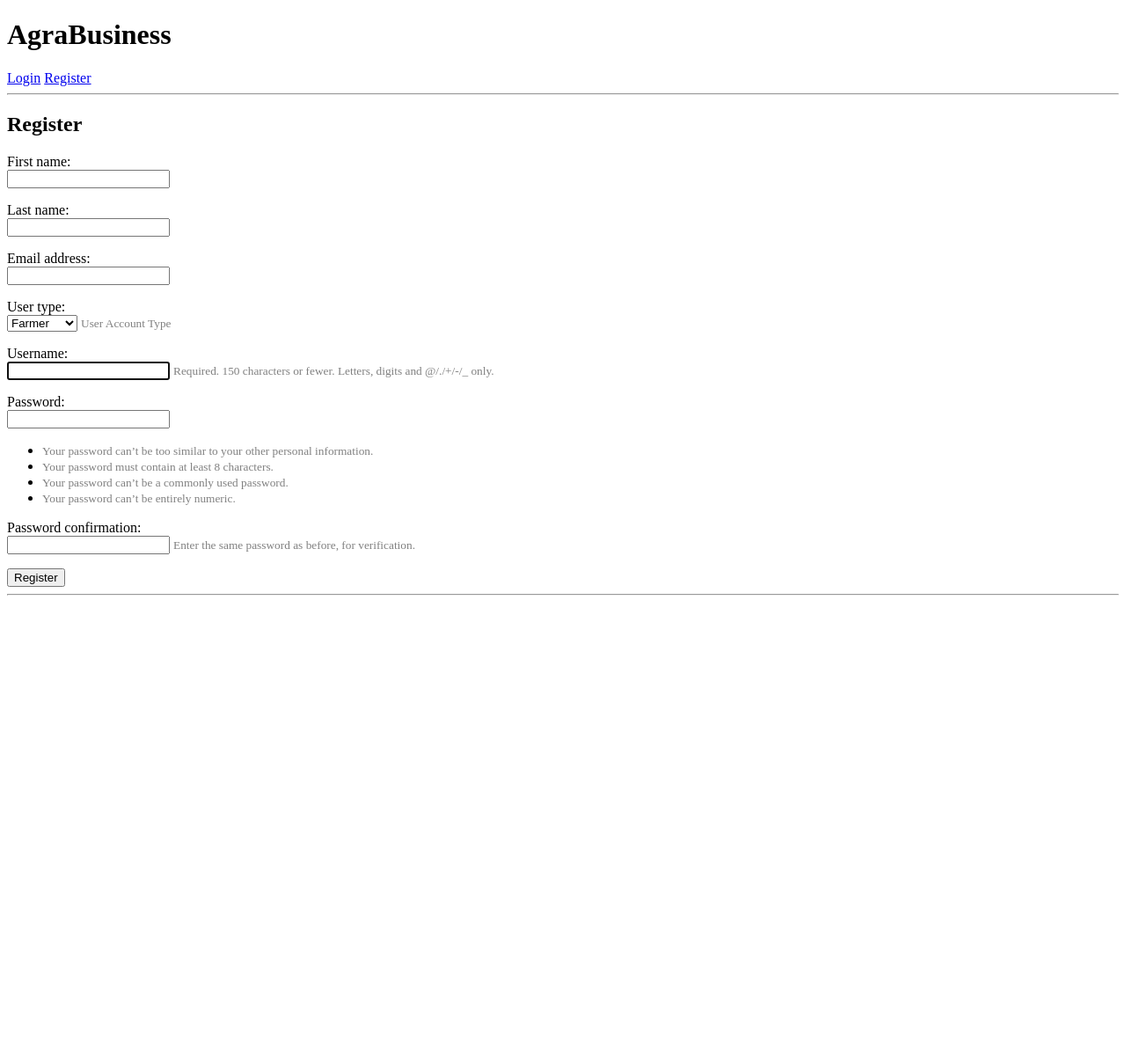
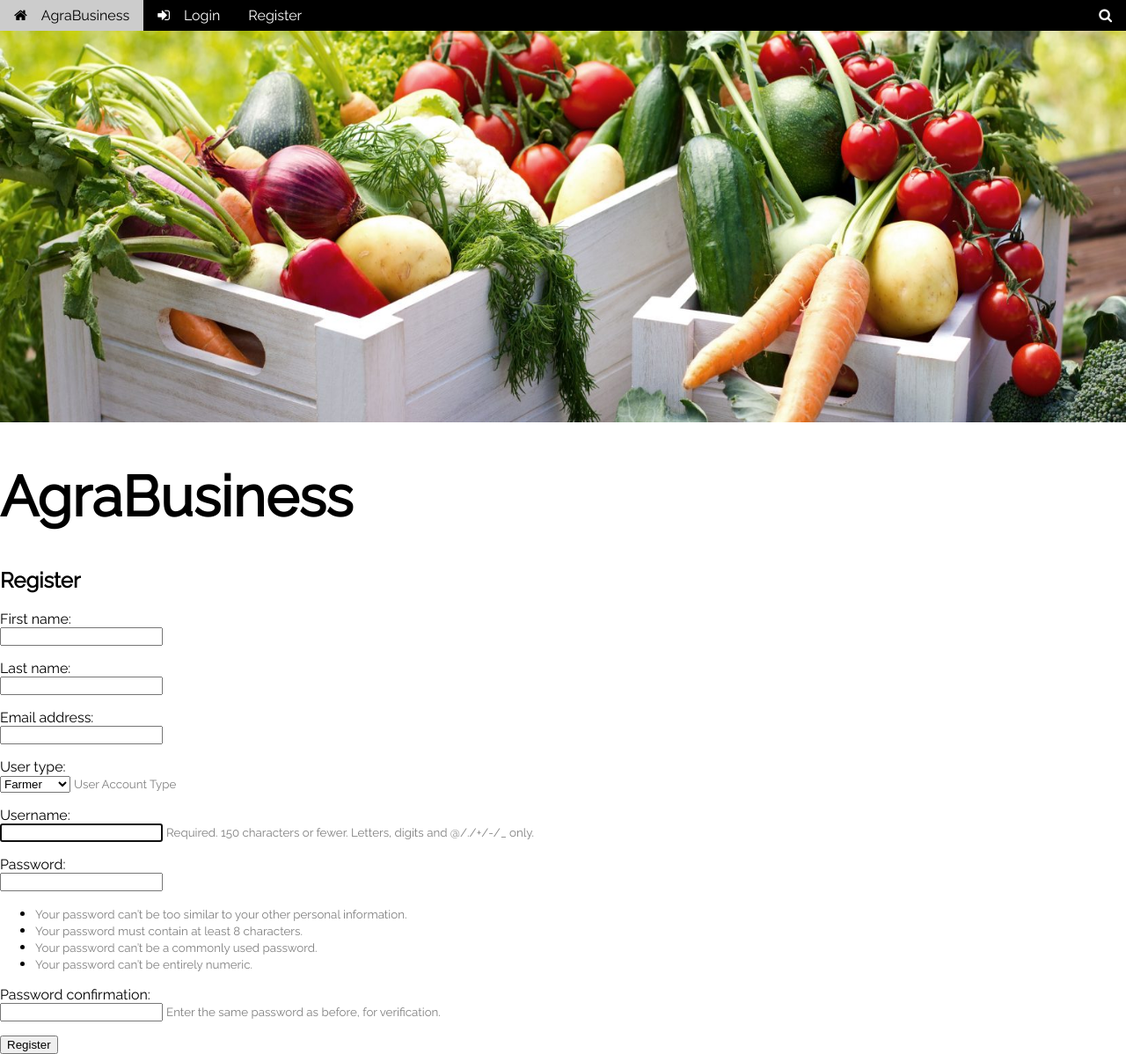
Before and after one commit to Kanaderu/AgraBusiness, a Django app: page /market/register/ in a window 1280 px wide. Shown: the whole page at 88% size. Before the commit the page ends 677 px from the top, so only its background shows below. Run offline with Django 3.2, Linux system fonts and the light colour scheme.

Commit message:
Added Initial Styling for navbar
added navbar styling

```diff
--- /dev/null
+++ b/market/static/css/style.css
@@ -0,0 +1,226 @@
+html{
+    box-sizing: border-box
+}
+*,*:before,*:after {
+    box-sizing: inherit
+}
+html {
+    -ms-text-size-adjust: 100%;
+    -webkit-text-size-adjust: 100%
+}
+body{
+    margin: 0
+}
+body, h1 {
+    font-family: "Raleway", sans-serif
+}
+
+body, html {
+    height: 100%
+}
+
+.page-background {
+    background-image: url("/static/background.jpg");
+    min-height: 100%;
+    background-position: center;
+    background-size: cover;
+}
+
+.header-img {
+    width: 100%;
+    min-height: 480px;
+    max-height:600px;
+}
+
+.black-background {color:#fff !important; background-color:#000000 !important}
+.display-container {
+    position: relative
+}
+.display-container:hover .display-hover {
+    display: block
+}
+.display-container:hover span.display-hover {
+    display: inline-block
+}
+
+.animate-opacity {
+    animation: opac 0.8s
+}
+@keyframes opac {
+    from {
+        opacity: 0
+    }
+    to {
+        opacity: 1
+    }
+}
+.animate-top {
+    position: relative;
+    animation: animatetop 0.4s
+}
+@keyframes animatetop {
+    from{
+        top: -300px;
+        opacity: 0
+    }
+    to {
+        top: 0;
+        opacity: 1
+    }
+}
+
+.jumbo {
+    font-size: 64px!important
+}
+
+/* Large desktop */
+@media (min-width: 720px) {
+    .small-nav {
+        display: none
+    }
+}
+/* Phones */
+@media (max-width: 720px) {
+    .large-nav {
+        display: none
+    }
+}
+
+/* location */
+.top,.bottom {
+    position: fixed;
+    width: 100%;
+    z-index: 1
+}
+.top {
+    top: 0
+}
+.right {
+    float: right!important
+}
+
+/* margin spacing */
+.margin {
+    margin: 16px!important
+}
+.margin-top {
+    margin-top: 16px!important
+}
+.margin-bottom {
+    margin-bottom: 16px!important
+}
+.margin-left {
+    margin-left: 16px!important
+}
+.margin-right {
+    margin-right: 16px!important
+}
+
+/* text justification */
+.left-align {
+    text-align: left!important
+}
+.right-align {
+    text-align: right!important
+}
+.justify {
+    text-align: justify!important
+}
+.center {
+    text-align: center!important
+}
+
+/* nav bar */
+.bar {
+    width: 100%;
+    overflow: hidden
+}
+.center .bar {
+    display: inline-block;
+    width: auto
+}
+.bar .bar-item {
+    padding: 8px 16px;
+    float: left;
+    width: auto;
+    border: none;
+    display: block;
+    outline: 0
+}
+.bar .dropdown-hover,.bar .dropdown-click {
+    position: static;
+    float: left
+}
+.bar .button{
+    white-space: normal
+}
+.bar-block .bar-item {
+    width: 100%;
+    display: block;
+    padding: 8px 16px;
+    text-align: left;
+    border: none;
+    white-space: normal;
+    float: none;
+    outline: 0
+}
+.bar-block.center .bar-item {
+    text-align: center
+}
+.block {
+    display: block;
+    width: 100%
+}
+.cell-row:before,.cell-row:after,.clear:after,.clear:before,.bar:before,.bar:after {
+    content: "";
+    display: table;
+    clear:both
+}
+.bar-item.mobile,.dropdown-hover.mobile,.dropdown-click.mobile {
+    text-align: center
+}
+.btn,.button {
+    border: none;
+    display: inline-block;
+    padding: 8px 16px;
+    vertical-align: middle;
+    overflow: hidden;
+    text-decoration: none;
+    color: inherit;
+    background-color: inherit;
+    text-align: center;
+    cursor: pointer;
+    white-space: nowrap
+}
+.btn,.button {
+    -webkit-touch-callout: none;
+    -webkit-user-select: none;
+    -khtml-user-select: none;
+    -moz-user-select: none;
+    -ms-user-select: none;
+    user-select: none
+}
+.disabled,.btn:disabled,.button:disabled {
+    cursor: not-allowed;
+    opacity: 0.3
+}
+.bar-block .dropdown-hover .button,.bar-block .dropdown-click .button {
+    width: 100%;
+    text-align: left;
+    padding: 8px 16px
+}
+.bar .button {
+    white-space: normal
+}
+.button:hover {
+    color: #000!important;
+    background-color: #ccc!important
+}
+.white,.hover-white:hover {
+    color: #000!important;
+    background-color: #fff!important
+}
+.teal,.hover-teal:hover {
+    color: #fff!important;
+    background-color: #009688!important
+}
--- a/market/templates/base.html
+++ b/market/templates/base.html
@@ -1,12 +1,55 @@
+{% load static %}
+
 <!DOCTYPE html>
 <html>
 <head>
+  <title>{% block title %}ArgraBusiness{% endblock %}</title>
   <meta charset="utf-8">
-  <title>{% block title %}ArgraBusiness{% endblock %}</title>
+  <link rel="stylesheet" href="{% static 'css/style.css' %}">
+  <link rel="stylesheet" href="https://cdnjs.cloudflare.com/ajax/libs/font-awesome/4.7.0/css/font-awesome.min.css">
+  <link rel="stylesheet" href="https://fonts.googleapis.com/css?family=Raleway">
 </head>
-<body>
+
+<body >
+
   <header>
-    <h1>AgraBusiness</h1>
+    <!-- Navbar on large screens -->
+    <div class="top ">
+     <div class="bar black-background left-align large-nav">
+      <a href="{% url 'home' %}" class="bar-item button teal"><i class="fa fa-home margin-right"></i>AgraBusiness</a>
+      {% if user.is_authenticated %}
+        <a href="{% url 'user' %}" class="bar-item button hover-white"><i class="fa fa-user margin-right"></i>Edit Account</a>
+        <a href="{% url 'logout' %}" class="bar-item button hover-white"><i class="fa fa-sign-out margin-right"></i>Logout</a>
+      {% else %}
+        <a href="{% url 'login' %}" class="bar-item button hover-white"><i class="fa fa-sign-in margin-right"></i>Login</a>
+        <a href="{% url 'register' %}" class="bar-item button hover-white">Register</a>
+      {% endif %}
+      {% if user.is_authenticated %}
+      <a class="bar-item right ">Last Login: {{ user.last_login }}</a>
+      {% endif %}
+      <a href="#" class="bar-item button right hover-teal" title="Search"><i class="fa fa-search"></i></a>
+     </div>
+
+      <!-- Navbar on small screens -->
+      <div class="bar-block black-background small-nav">
+      {% if user.is_authenticated %}
+        <a href="{% url 'home' %}" class="bar-item button teal"><i class="fa fa-home margin-right"></i>AgraBusiness</a>
+        <a href="{% url 'user' %}" class="bar-item button"><i class="fa fa-user margin-right"></i>Edit Account</a>
+        <a href="{% url 'logout' %}" class="bar-item button"><i class="fa fa-sign-out margin-right"></i>Logout</a>
+      {% else %}
+        <a href="{% url 'login' %}" class="bar-item button"><i class="fa fa-sign-in margin-right"></i>Login</a>
+        <a href="{% url 'register' %}" class="bar-item button">Register</a>
+      {% endif %}
+      </div>
+    </div>
+  </header>
+
+  <main>
+    <div class="display-container animate-opacity">
+      <img src="{% block header_img %}{% static 'header.jpg' %}{% endblock %}" class="header-img">
+
+      <h1 class="jumbo animate-top">AgraBusiness</h1>
+      <h2 class="animate-top">{% block page_name %}Base{% endblock %}</h2>
         {% if user.is_authenticated %}
           Hi {{ user.username }}!<br/>
           Last Login: {{ user.last_login }}<br/>
@@ -18,18 +61,11 @@
           billing_line2: {{ user.userinfo.payment_method.billing_address_line2 }}<br/>
           card_number: {{ user.userinfo.payment_method.billing_credit_card.number }}<br/>
           card_exp: {{ user.userinfo.payment_method.billing_credit_card.exp }}<br/>
-      <a href="{% url 'logout' %}">Logout</a>
-      <a href="{% url 'user' %}">Edit Account</a>
-    {% else %}
-      <a href="{% url 'login' %}">Login</a>
-      <a href="{% url 'register' %}">Register</a>
         {% endif %}
-  </header>
-  <hr>
-  <main>
+    </div>
       {% block content %}
       {% endblock %}
     </main>
-  <hr>
+  </div>
 </body>
 </html>
--- a/market/templates/home.html
+++ b/market/templates/home.html
@@ -1,7 +1,6 @@
 {% extends 'base.html' %}
 
 {% block title %}AgraBusiness{% endblock %}
-
+{% block page_name %}Home{% endblock %}
 {% block content %}
-  <h2>Home</h2>
 {% endblock %}
--- a/market/templates/login.html
+++ b/market/templates/login.html
@@ -1,9 +1,9 @@
 {% extends 'base.html' %}
 
 {% block title %}Login{% endblock %}
+{% block page_name %}Login{% endblock %}
 
 {% block content %}
-  <h2>Login</h2>
   <form method="post">
     {% csrf_token %}
     {{ form.as_p }}
--- a/market/templates/register.html
+++ b/market/templates/register.html
@@ -1,7 +1,7 @@
 {% extends 'base.html' %}
 
+{% block page_name %}Register{% endblock %}
 {% block content %}
-  <h2>Register</h2>
   <form method="post">
     {% csrf_token %}
     {% for field in register_form %}
--- a/market/templates/user.html
+++ b/market/templates/user.html
@@ -4,7 +4,6 @@
 
 {% block content %}
   <h2>Edit User</h2>
-    {% if user.is_authenticated %}
     <ul class="messages">
       {% for message in messages %}
       <li{% if message.tags %} class="{{ message.tags }}"{% endif %}>{{ message }}</li>
@@ -19,8 +18,4 @@
       {{ pmethod_form.as_p }}
       <button type="submit">Save changes</button>
     </form>
-      <a href="{% url 'logout' %}">logout</a>
-    {% else %}
-      <a href="{% url 'login' %}">login</a>
-    {% endif %}
 {% endblock %}
```
Also changed, not shown: market/static/header.jpg (added). Lines whose indentation alone changed are shown as unchanged.
